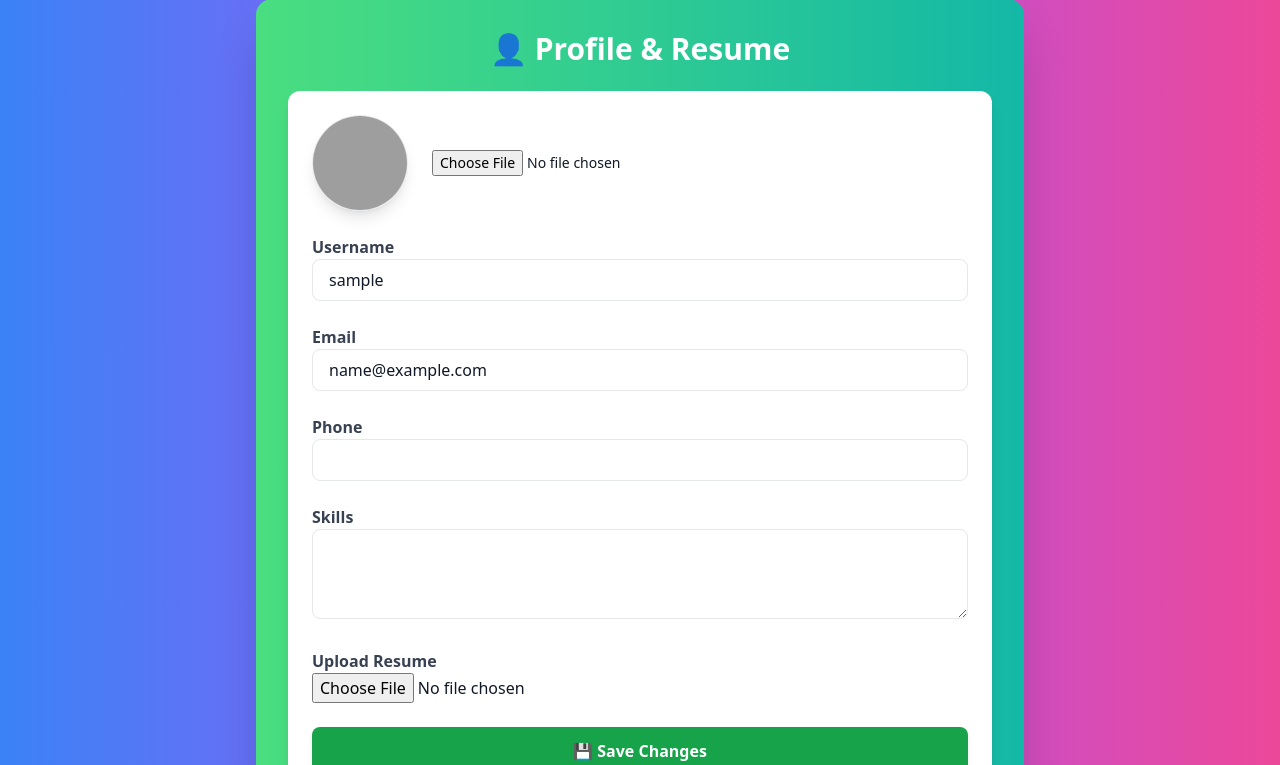
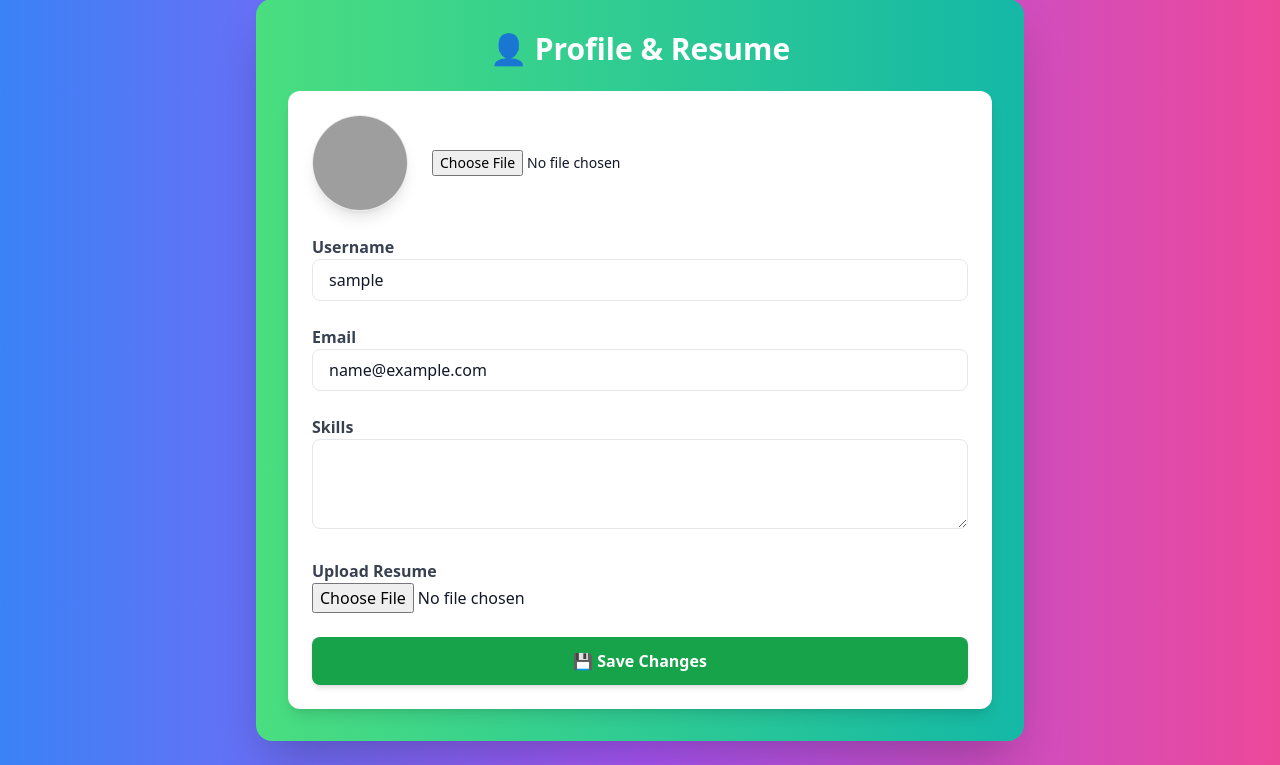
Before and after one commit to Divyanshi-20/placement-management-system, a Flask app: page /profile in a window 1280 px wide. Shown: the part 161-926 px from the top of the page. Run offline with Flask 3, Linux system fonts and the light colour scheme; the visitor is signed in with stand-in values (Sample User, id 1); data comes from the database, SQL or seed files in the repository; some libraries are stand-ins or nearby versions; grey boxes are pictures that could not be loaded.

Commit message:
profile.html

```diff
--- a/templates/profile.html
+++ b/templates/profile.html
@@ -36,12 +36,7 @@
              class="w-full px-4 py-2 rounded-lg border focus:ring-2 focus:ring-green-500">
     </div>
 
-    <!-- Phone -->
-    <div>
-      <label class="block text-gray-700 font-semibold">Phone</label>
-      <input type="text" name="phone" value="{{ user.phone or '' }}"
-             class="w-full px-4 py-2 rounded-lg border focus:ring-2 focus:ring-green-500">
-    </div>
+
 
     <!-- Skills -->
     <div>
```
